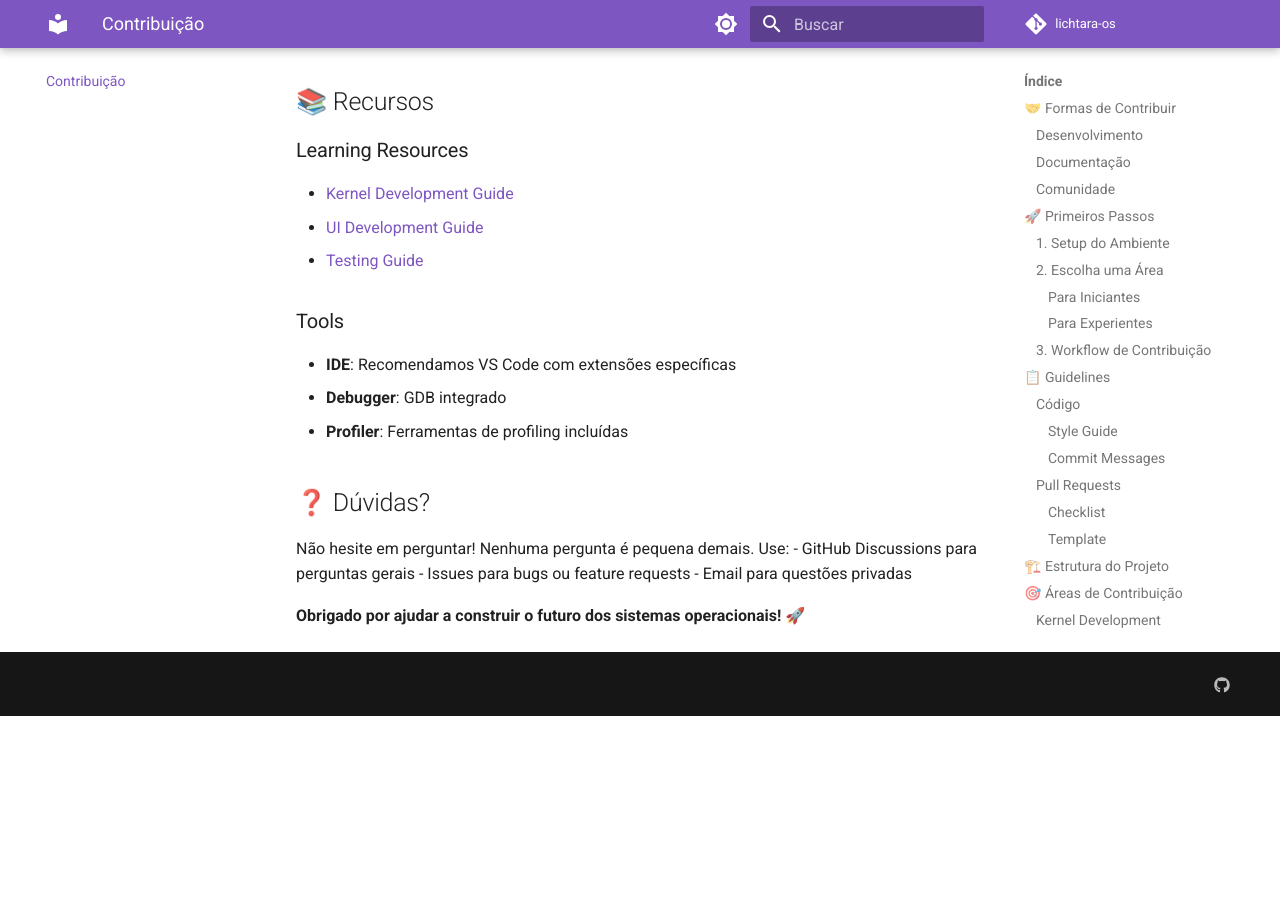
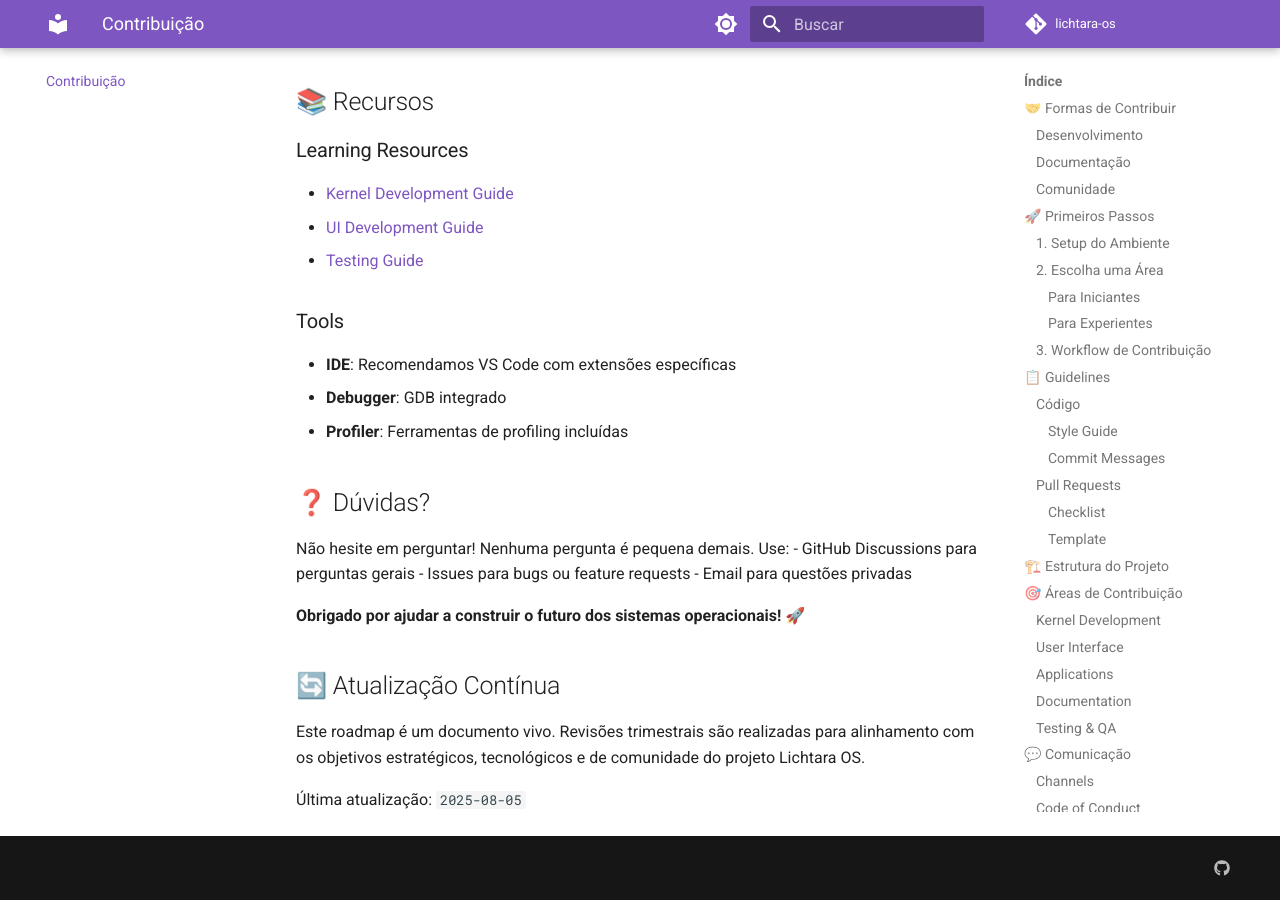
Before and after one commit to debora-m-lutz/declaracao-de-proposito, an MkDocs documentation site: the page built from docs/contribuicao.md, in a window 1280 px wide and 900 px high, scrolled down 4775 px. Built offline with MkDocs 1.6.1 and Material for MkDocs 9.7.7, drawn with Linux system fonts in a browser that asks for light colours; comment, search, counter and statistics services are not loaded; before the commit the page ends 5491 px from its top, so only the background shows below that.

Commit message:
Update contribuicao.md

```diff
--- a/docs/contribuicao.md
+++ b/docs/contribuicao.md
@@ -201,3 +201,9 @@ Não hesite em perguntar! Nenhuma pergunta é pequena demais. Use:
 - Email para questões privadas
 
 **Obrigado por ajudar a construir o futuro dos sistemas operacionais! 🚀**
+
+## 🔄 Atualização Contínua
+
+Este roadmap é um documento vivo. Revisões trimestrais são realizadas para alinhamento com os objetivos estratégicos, tecnológicos e de comunidade do projeto Lichtara OS.
+
+Última atualização: `2025-08-05`
```
